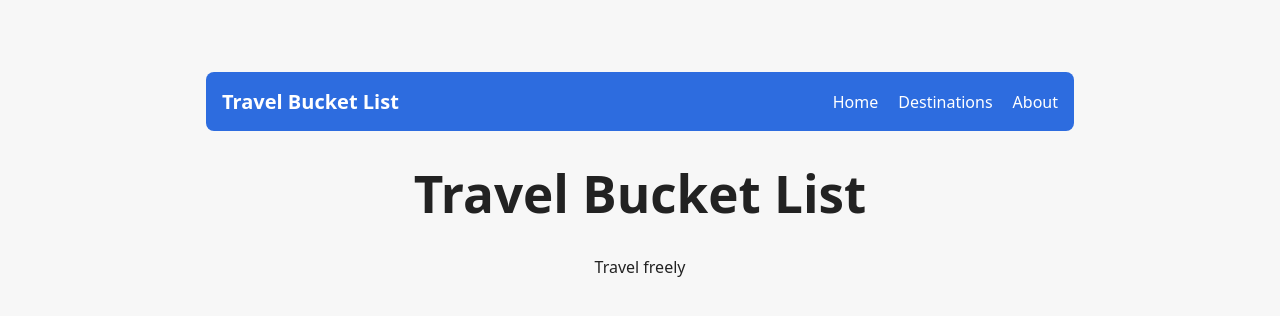
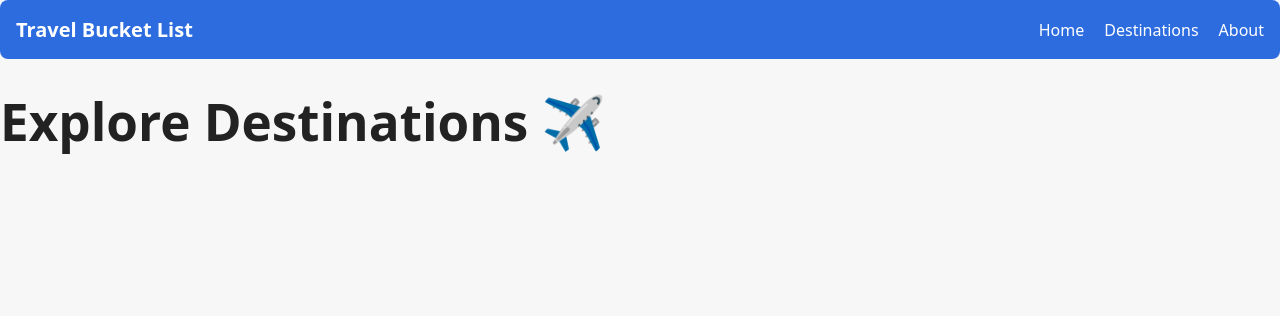
Before and after one commit to zypherson/travel-bucket-list, a React (Vite) app: page /destinations in a window 1280 px wide. Shown: the top 316 px of the page. Built offline with nearby package versions, Linux system fonts and the light colour scheme.

Commit message:
set up routes to home,about,destinations

```diff
--- a/src/App.jsx
+++ b/src/App.jsx
@@ -1,16 +1,29 @@
-import React from 'react';
-import './App.css'
+import { Routes, Route } from "react-router-dom";
 import Navbar from "./components/Navbar";
 
+function Home() {
+  return <h1>Welcome to Your Travel Bucket List 🌍</h1>;
+}
+
+function Destinations() {
+  return <h1>Explore Destinations ✈️</h1>;
+}
+
+function About() {
+  return <h1>About This App 📝</h1>;
+}
 
 export default function App() {
   return (
-    <div className="app">
+    <>
       <Navbar />
-
-      <h1>Travel Bucket List</h1>
-      <p>Travel freely</p>
-
-    </div>
+      <main className="content">
+        <Routes>
+          <Route path="/" element={<Home />} />
+          <Route path="/destinations" element={<Destinations />} />
+          <Route path="/about" element={<About />} />
+        </Routes>
+      </main>
+    </>
   );
 }
```
